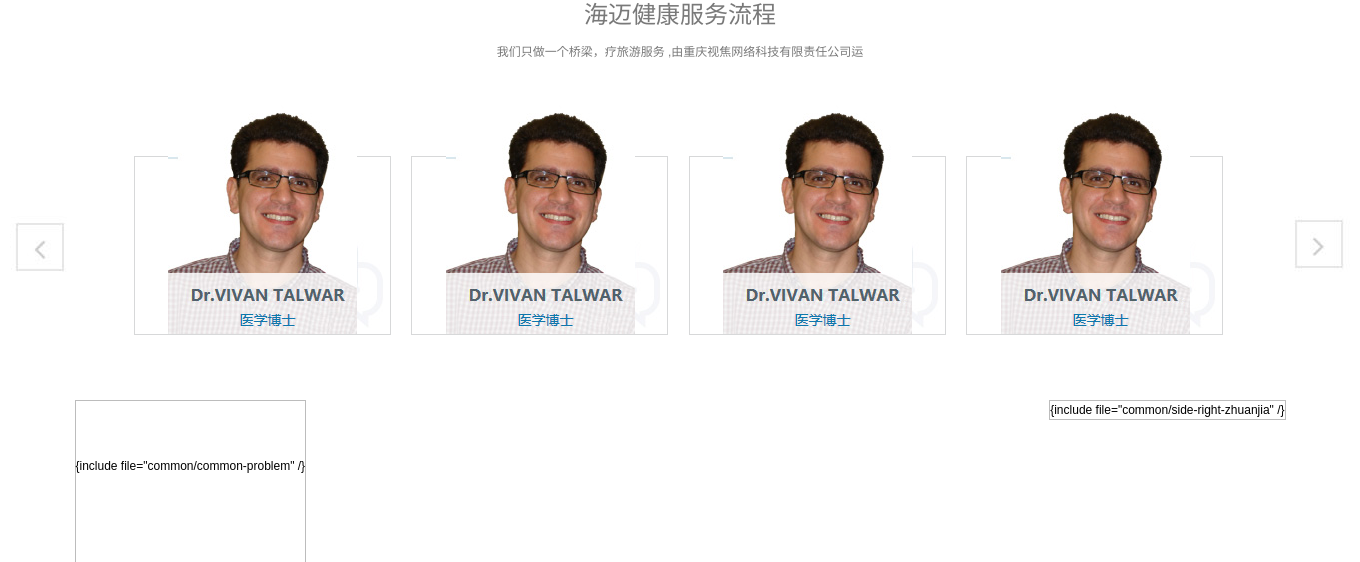
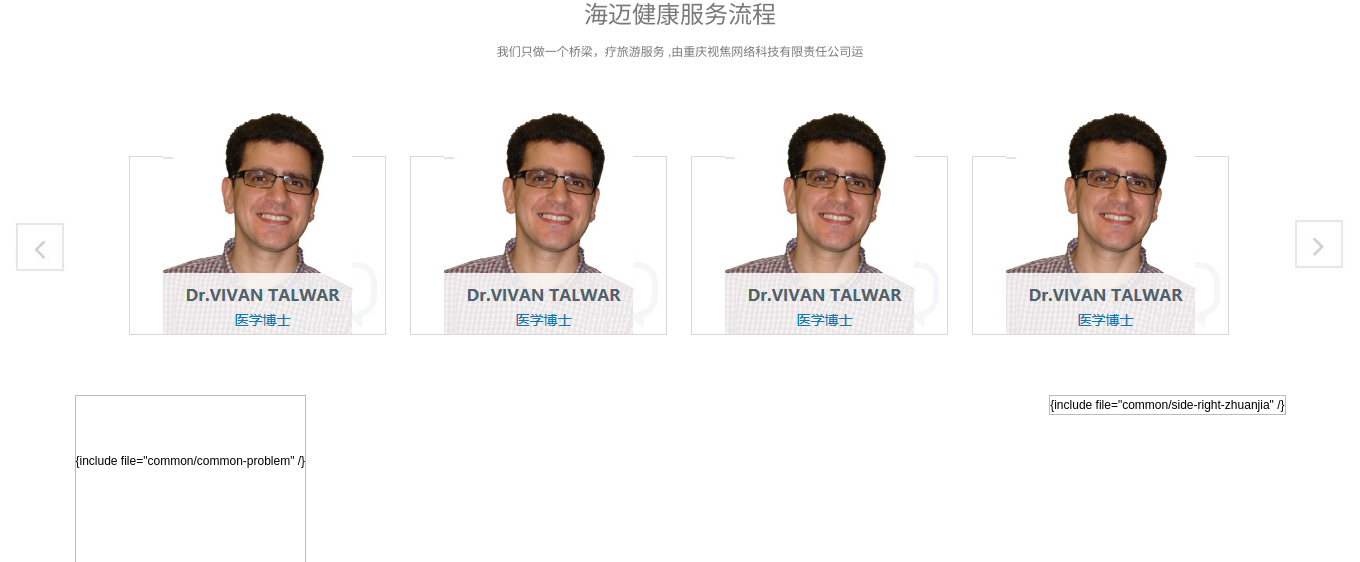
Before and after one commit to ybinbin/healthes, a PHP site: page /DbName/application/home/view/index/solution.html in a window 1360 px wide. Shown: the part 2131-2693 px from the top of the page. Run offline with PHP 8.4, Linux system fonts and the light colour scheme.

Commit message:
解决方案页面 轮播切换

```diff
--- a/application/home/view/index/solution.html
+++ b/application/home/view/index/solution.html
@@ -415,6 +415,7 @@
 		<div class="wrapper clearfix content">
 			<div class="sprites-arrow arrow0 fl"></div>
 			<div class="sprites-arrow arrow1 fr"></div>
+			<div class="box ma oh">
 				<ul>
 					<li>
 						<img src="/static/images/index/head0.jpg">
@@ -428,7 +429,17 @@
 					<li>
 						<img src="/static/images/index/head0.jpg">
 					</li>
+					<li>
+						<img src="/static/images/index/head0.jpg">
+					</li>
+					<li>
+						<img src="/static/images/index/head0.jpg">
+					</li>
+					<li>
+						<img src="/static/images/index/head0.jpg">
+					</li>
 				</ul>
+			</div>
 		</div>
 	</div>
 	<!-- 常见问题 -->
@@ -446,5 +457,36 @@
 	<div style="margin-top: 30px">
 		{include file="common/footer" /}
 	</div>
+
+	<script type="text/javascript">
+		require(['jquery', 'underscore'], function ($, _) {
+			// 携手共赢，与全球合作伙伴共建云端生态 切换
+			(function () {
+				var kl = $('#process2 .sprites-arrow'),
+					ul = $('#process2 .box ul'),
+					itemWidth = 281,
+					showNum = 4;
+
+				kl.click(function () {
+					var that = this;
+					if ($(this).hasClass('arrow0') && !$(this).data('locked')) {
+						if (parseInt(ul.css('margin-left')) <= -itemWidth) {
+							$(this).data('locked',1);
+							ul.animate({'margin-left':'+='+itemWidth+'px'},200, function () {
+								$(that).data('locked',0);
+							});
+						}
+					} else if (!$(this).data('locked')) {
+						if (parseInt(ul.css('margin-left')) > -(ul.find('li').size()-showNum)*itemWidth) {
+							$(this).data('locked',1);
+							ul.animate({'margin-left':'-='+itemWidth+'px'},200, function () {
+								$(that).data('locked',0);
+							});
+						}
+					}
+				})
+			})();
+		})
+	</script>
 </body>
 </html>
--- a/public/static/css/index.css
+++ b/public/static/css/index.css
@@ -77,7 +77,7 @@
 #cooperation .content li {float: left;border: 1px solid #d7d8d9;background: url(/static/images/index/talk-bg.jpg) 95% 92% no-repeat;width: 255px;height: 177px;position: relative;}
 #cooperation .content li img {position: absolute;bottom: 0;left: 50%;margin-left: -94px;}
 #cooperation .content li + li {margin-left: 24px;}
-#cooperation .content .box {width: 1100px;}
+#cooperation .content .box {width: 1100px;padding-top: 70px;margin-top: -70px;}
 #cooperation .content ul {width: 30000px;}
 #cooperation .yjd {background: #00a4ff;border-radius: 10px;color: #fff;font-size: 12px;width: 60px;height: 22px;line-height: 22px;padding: 0 8px 0 4px;}
 #cooperation .detail {border: 1px solid #00a4ff;padding: 6px 35px;color: #00a4ff;}
--- a/public/static/css/solution.css
+++ b/public/static/css/solution.css
@@ -55,10 +55,12 @@
 
 #process2 {margin-top: 47px;}
 #process2 .content {margin-top: 95px!important;color: #373d41;}
-#process2 .content li {display: inline-block;border: 1px solid #d7d8d9;background: url(/static/images/index/talk-bg.jpg) 95% 92% no-repeat;width: 255px;height: 177px;position: relative;}
+#process2 .content li {float: left;border: 1px solid #d7d8d9;background: url(/static/images/index/talk-bg.jpg) 95% 92% no-repeat;width: 255px;height: 177px;position: relative;}
 #process2 .content li img {position: absolute;bottom: 0;left: 50%;margin-left: -94px;}
-#process2 .content li + li {margin-left: 17px;}
-#process2 .sprites-arrow {margin-top: 60px;}
+#process2 .content li + li {margin-left: 24px;}
+#process2 .content .box {width: 1100px;padding-top: 70px;margin-top: -70px;}
+#process2 .content ul {width: 30000px;}
+#process2 .sprites-arrow {margin-top: 60px;cursor: pointer;}
 .sprites-arrow{background:url(/static/images/index/sprites-arrow.jpg)  no-repeat;}
 .arrow2{height:40px;width:19px;background-position:0 0;}
 .arrow3{height:40px;width:20px;background-position:-19px 0;}
```
Lines whose indentation alone changed are shown as unchanged.
